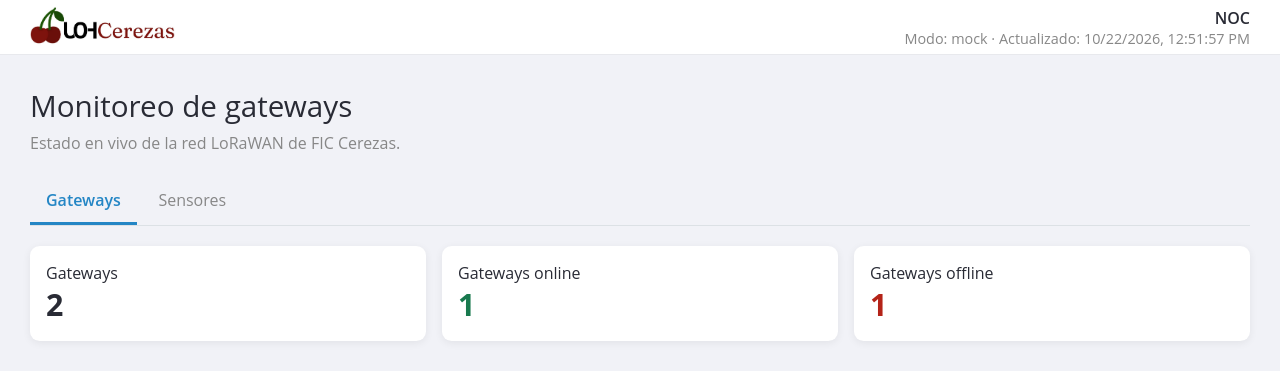
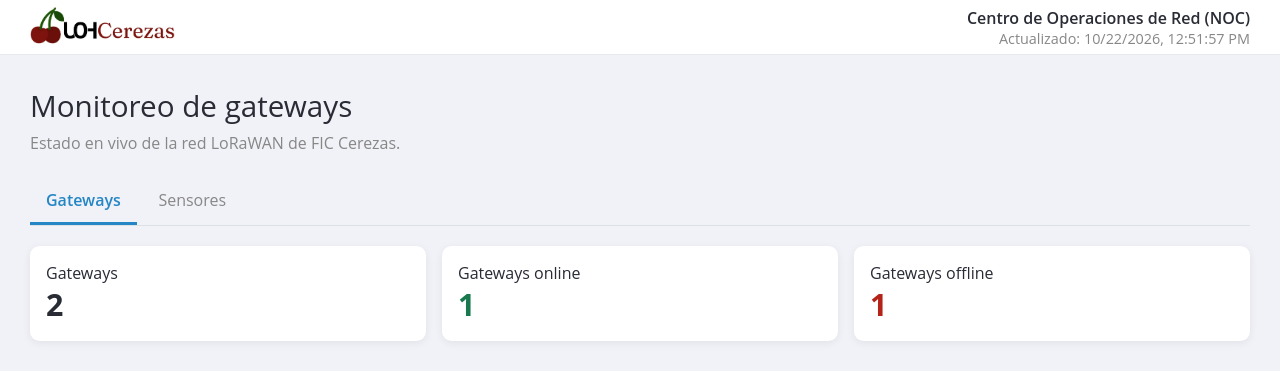
Before and after one commit to uoh-cerezas/ttn_noc, a Flask app: page / in a window 1280 px wide. Shown: the top 371 px of the page. Run offline with Flask 3, Linux system fonts and the light colour scheme.

Commit message:
Improve NOC header and status text

```diff
--- a/static/noc.js
+++ b/static/noc.js
@@ -381,7 +381,7 @@
     lastSensors = data.sensors || [];
     updateSensorApplicationOptions(lastSensors);
     for (const [id, value] of Object.entries({gatewaysTotal:s.gateways_total, gatewaysOnline:s.gateways_online, gatewaysOffline:s.gateways_offline})) document.getElementById(id).textContent = value;
-    document.getElementById('updated').textContent = `Modo: ${data.mode} · Actualizado: ${date(data.generated_at)}${data.error ? ` · Error: ${data.error}` : ''}`;
+    document.getElementById('updated').textContent = `Actualizado: ${date(data.generated_at)}${data.error ? ` · Error: ${data.error}` : ''}`;
     renderLiveMap(data.gateways);
     document.getElementById('gatewayRows').innerHTML = data.gateways.map(g => `<tr><td>${esc(g.gateway_id)}</td><td>${esc(g.display_name)}</td><td class="${g.online ? 'online' : 'offline'}">${g.online ? 'ONLINE' : 'OFFLINE'}</td><td>${date(g.last_seen_at)}</td><td>${hasLocation(g) ? `<a href="${googleMapsUrl(g)}" target="_blank" rel="noopener noreferrer">${Number(g.latitude).toFixed(5)}, ${Number(g.longitude).toFixed(5)}</a>` : '-'}</td><td><a href="${ttnConsoleUrl(g)}" target="_blank" rel="noopener noreferrer">Abrir TTN Cloud</a></td></tr>`).join('');
     const filteredSensors = visibleSensors();
--- a/templates/index.html
+++ b/templates/index.html
@@ -65,7 +65,7 @@
 <body data-noc-base-path="{{ base_path }}">
   <header class="site-header">
     <a class="brand" href="/" aria-label="UOH Cerezas home"><img src="{{ base_path }}/static/images/UOHCerezas.jpg" alt="UOH Cerezas"></a>
-    <div class="header-context"><strong>NOC</strong><span id="updated">Cargando...</span></div>
+    <div class="header-context"><strong>Centro de Operaciones de Red (NOC)</strong><span id="updated">Cargando...</span></div>
   </header>
   <main>
     <h1 id="pageTitle">Monitoreo de gateways</h1>
```
